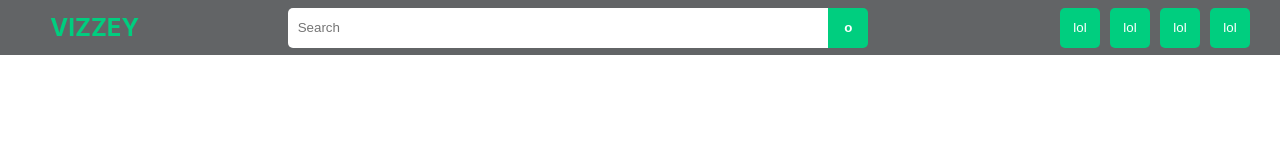
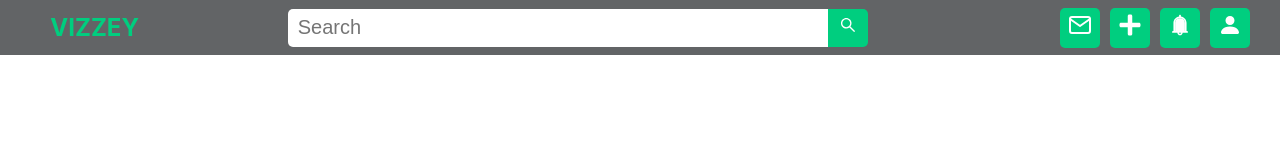
Before and after one commit to colestarnes/vizzey, a React (Create React App) app: page / in a window 1280 px wide. Shown: the top 160 px of the page. Built offline with nearby package versions, Linux system fonts and the light colour scheme.

Commit message:
icons a little messed up but ill fix it

```diff
--- a/src/App.js
+++ b/src/App.js
@@ -5,7 +5,7 @@ import './App.css';
 function App() {
   return (
     <div >
-  <Navbar/>
+      <Navbar />
     </div>
   );
 }
--- a/src/components/Navbar.js
+++ b/src/components/Navbar.js
@@ -2,7 +2,7 @@ import React from 'react';
 import { BsFillPersonFill } from 'react-icons/bs';
 import { FiMail } from 'react-icons/fi';
 import { FaPlus, FaSearch } from 'react-icons/fa';
-import { AiTwotoneBell } from 'react-icons/ai';
+import { AiTwotoneBell, AiOutlineSearch } from 'react-icons/ai';
 import './navbar.css';
 function Navbar() {
   return (
@@ -11,20 +11,21 @@ function Navbar() {
         <h2 className="homeBtn">VIZZEY</h2>
         <div className="search">
           <input type="search" placeholder="Search" className="form-control" />
-          <button className="searchBtn">o</button>
+          <button className="searchBtn"><AiOutlineSearch/></button>
         </div>
         <ul className="ugh-buttons">
           <li className="btn">
-            <button className="icon-btn">lol</button>
+            <button className="icon-btn">
+              <FiMail/></button>
           </li>
           <li className="btn">
-            <button className="icon-btn">lol</button>
+            <button className="icon-btn"><FaPlus/></button>
           </li>
           <li className="btn">
-            <button className="icon-btn">lol</button>
+            <button className="icon-btn"><AiTwotoneBell/></button>
           </li>
           <li className="btn">
-            <button className="icon-btn">lol</button>
+            <button className="icon-btn"><BsFillPersonFill/></button>
           </li>
         </ul>
       </div>
--- a/src/components/navbar.css
+++ b/src/components/navbar.css
@@ -1,4 +1,4 @@
-*{
+* {
     margin:0;
     padding:0;
     box-sizing:border-box;
@@ -17,7 +17,8 @@ a {
 .homeBtn {
     text-align: center;
     justify-content: center;
-    padding-left: 10px;
+    padding-left: 25%;
+    color:#00ce7f;
 }
 
 #nav-bar {
@@ -37,25 +38,18 @@ a {
     border-color: rgb(133, 133, 133);
     border-top-left-radius: 5px !important;
     border-bottom-left-radius: 5px !important;
-    height: 40px;
+    height: 38px;
     width: 70%;
-    flex: auto;
     border: none;
     padding-left: 10px;
-    justify-content: center;
-    align-items: center;
+    font-size: 20px;
 }
 
-.homeBtn {
-    padding-left: 25%;
-    color:#00ce7f;
-}
 
 .search {
     padding-left: 15%;
-  align-items: center;
-  position:relative;
 }
+
 .btn {
     padding-right: 10px;
 }
@@ -71,6 +65,8 @@ padding-right: 20px;
     background-color: #00ce7f;
     color: white;
     border: none;
+    font-size: x-large;
+
 }
 
 
@@ -92,12 +88,13 @@ button:hover {
 .searchBtn {
     color: #fff;
     background-color: #00ce7f;
-    height: 40px;
+    height: 38px;
     border-top-right-radius: 5px;
     border-bottom-right-radius: 5px;
     width: 40px;
     border: none;
-    font-weight: bold;
+    font-size: large;
+
 }
 
 .buttons {
@@ -108,11 +105,8 @@ button:hover {
     border-bottom-right-radius: 5px;
     border-top-left-radius: 5px;
     border-bottom-left-radius: 5px;
-   text-align: center;
     width: 40px;
     border: none;
-    font-size: large;
-    font-weight: bold;
 }
 
 [type="search"]::-webkit-search-cancel-button,
```
